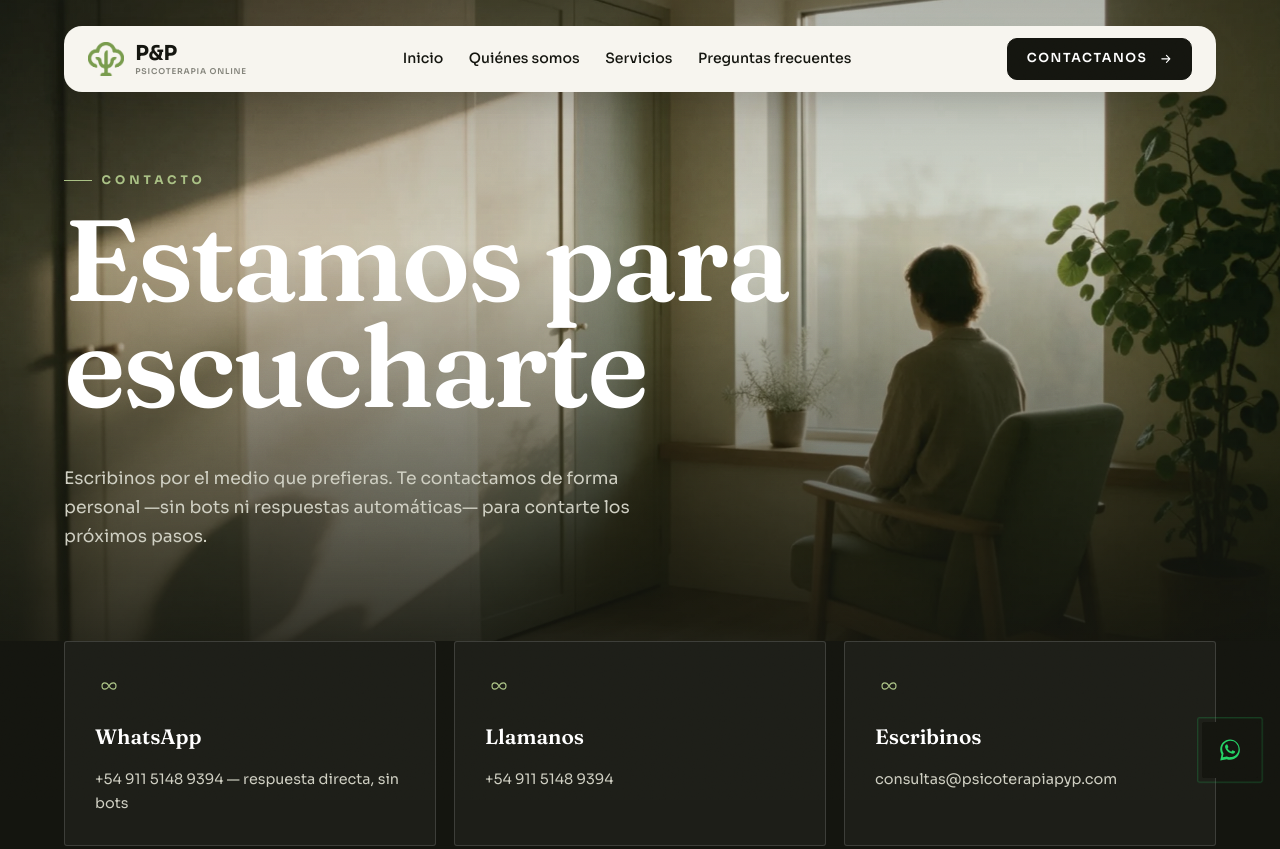
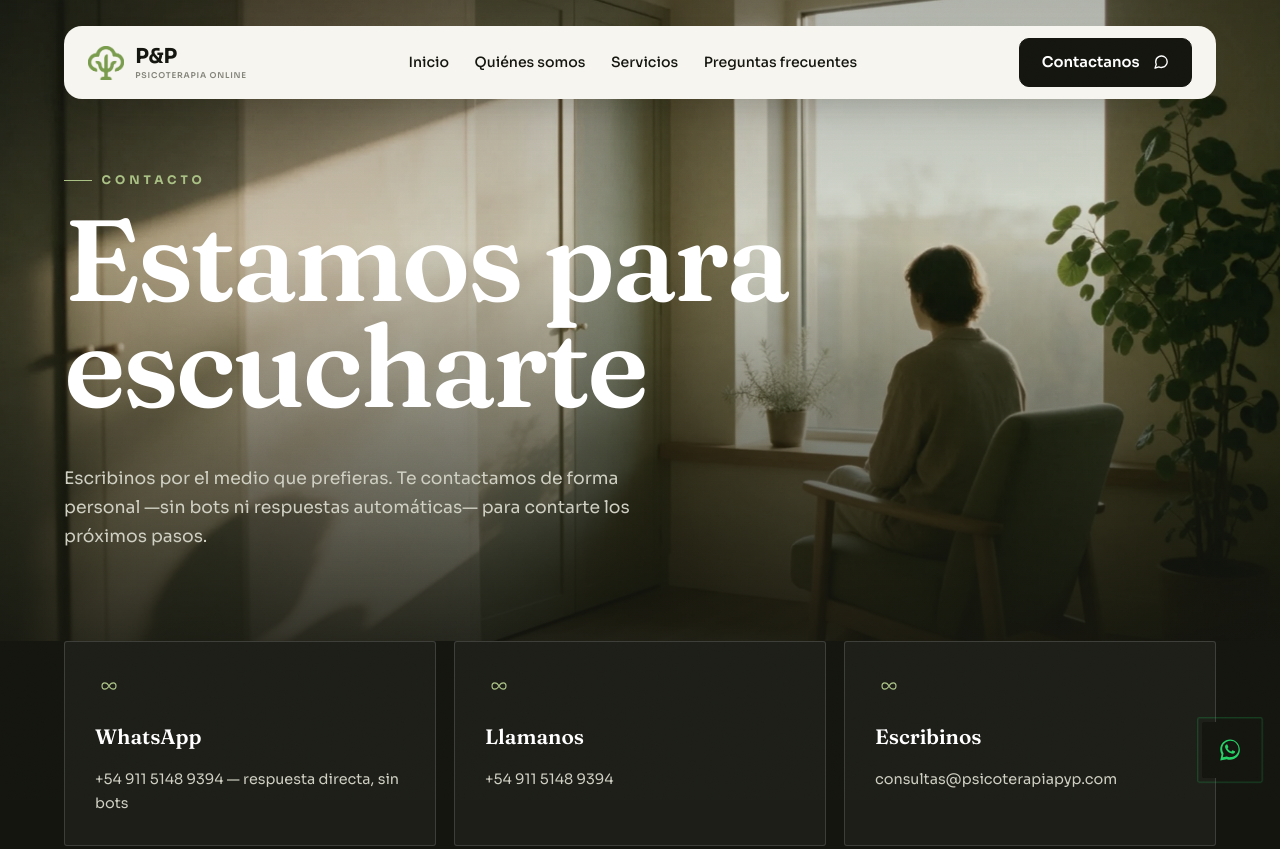
Before and after one commit to estudioideamos/psicoterapia-pyp, a plain HTML site: page contacto.html in a window 1280 px wide. Shown: the top 849 px of the page. Drawn offline with nearby package versions, Linux system fonts and the light colour scheme.

Commit message:
Botón Contactanos: minúsculas naturales e ícono de mensaje
Siguiendo la referencia (conseil.pixfort.com): el botón pasa de
MAYÚSCULAS trackeadas a case natural ("Contactanos") y cambia la flecha
por un ícono de globo de chat, igual al de "Try Menu Popup" en la
referencia.

Co-Authored-By: Claude Sonnet 5 <noreply@anthropic.com>

```diff
--- a/assets/css/style.css
+++ b/assets/css/style.css
@@ -199,7 +199,7 @@ section{ position: relative; }
 .nav-primary a[aria-current="page"]{ color: var(--green-deep); }
 
 .header-cta{ display:flex; align-items:center; gap: 22px; justify-self:end; }
-.header-cta .btn--primary{ padding: .75em 1.5em; border-radius: 10px; }
+.header-cta .btn--primary{ padding: .75em 1.5em; border-radius: 10px; text-transform:none; letter-spacing:normal; font-size:.92rem; }
 .header-cta .btn--ghost{
   background:none; border:0; color: var(--ink); padding:0;
   font-size:.85rem; font-weight:600; letter-spacing:.02em; text-transform:none;
--- a/contacto.html
+++ b/contacto.html
@@ -34,7 +34,7 @@
     </nav>
     <div class="header-cta">
       <a href="contacto.html" class="btn btn--primary">Contactanos
-        <svg viewBox="0 0 24 24" fill="none" aria-hidden="true"><path d="M5 12h14M13 6l6 6-6 6" stroke="currentColor" stroke-width="2" stroke-linecap="round" stroke-linejoin="round"/></svg>
+        <svg viewBox="0 0 24 24" fill="none" aria-hidden="true"><path d="M21 11.5a8.38 8.38 0 0 1-.9 3.8 8.5 8.5 0 0 1-7.6 4.7 8.38 8.38 0 0 1-3.8-.9L3 21l1.9-5.7a8.38 8.38 0 0 1-.9-3.8 8.5 8.5 0 0 1 4.7-7.6 8.38 8.38 0 0 1 3.8-.9h.5a8.48 8.48 0 0 1 8 8v.5Z" stroke="currentColor" stroke-width="2" stroke-linecap="round" stroke-linejoin="round"/></svg>
       </a>
     </div>
     <button class="nav-toggle" aria-label="Abrir menú" aria-expanded="false" aria-controls="mobilePanel">
```
Also changed, not shown: index.html (+1 -1 lines), preguntas-frecuentes.html (+1 -1 lines), quienes-somos.html (+1 -1 lines), servicios.html (+1 -1 lines).
